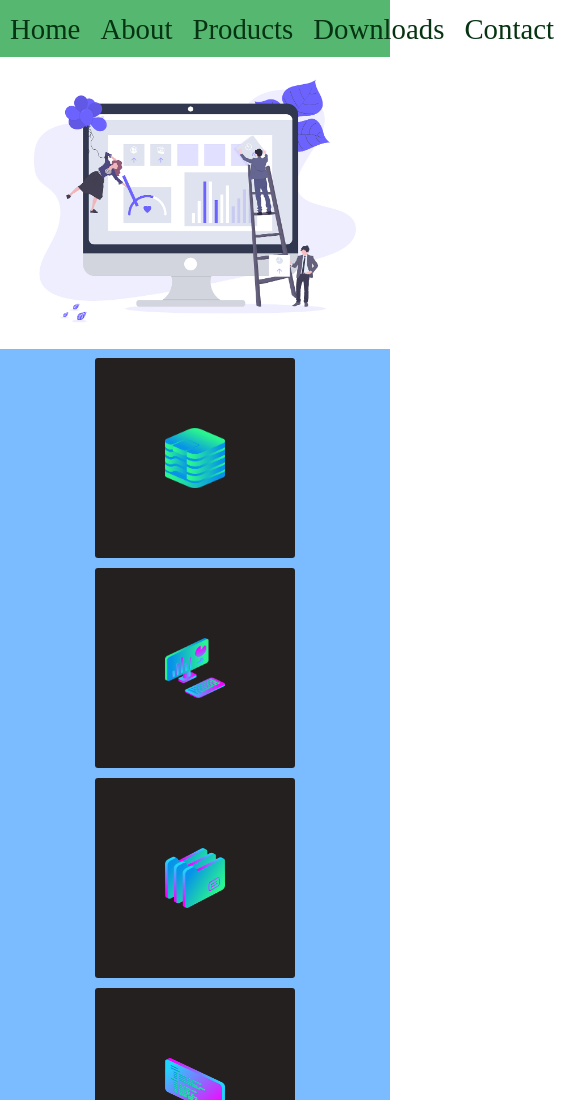
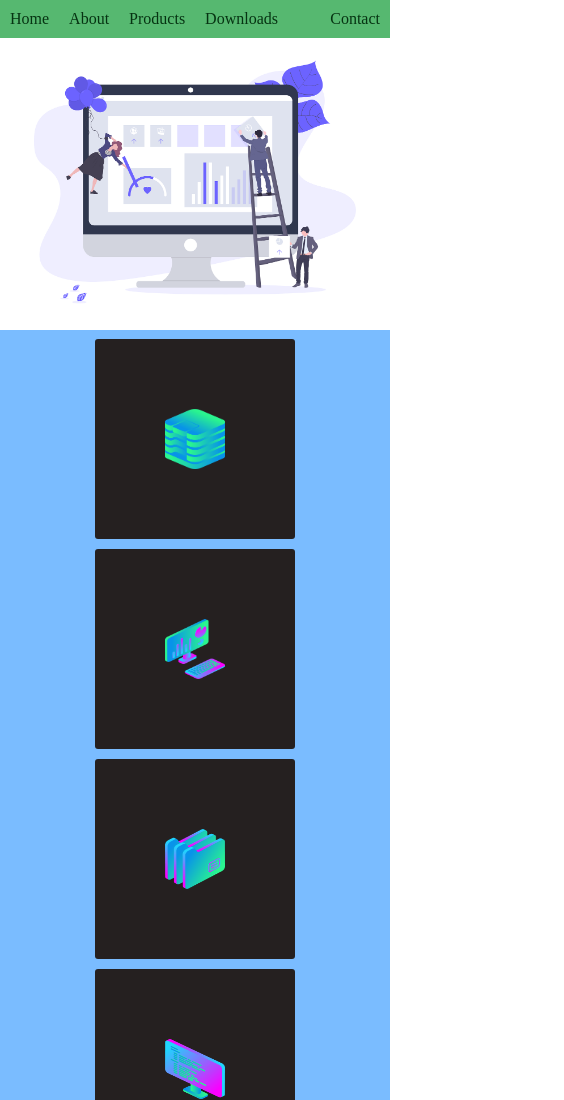
Before and after one commit to theNoobCoder123/Layout-using-CSS, a plain HTML site: page index.html in a window 390 px wide. Shown: the top 1100 px of the page, 564 px wide, since content can reach past the window. Drawn offline with Linux system fonts and the light colour scheme.

Commit message:
Update style.css

```diff
--- a/style.css
+++ b/style.css
@@ -16,9 +16,9 @@ body
   padding-right: 10px;
 }
 
-@media only screen and (max-width: 980px) {
+@media only screen and (max-width: 800px) {
     .header-elements {
-        font-size: 2em;
+        font-size: 0.5em;
         padding: 0;
     }
 }
@@ -31,7 +31,7 @@ body
 
 .header-elements > li > a
 {
-  font-size: 0.9em;
+  font-size: 2em;
   color: #063312;
   text-decoration: none;
 }
```
